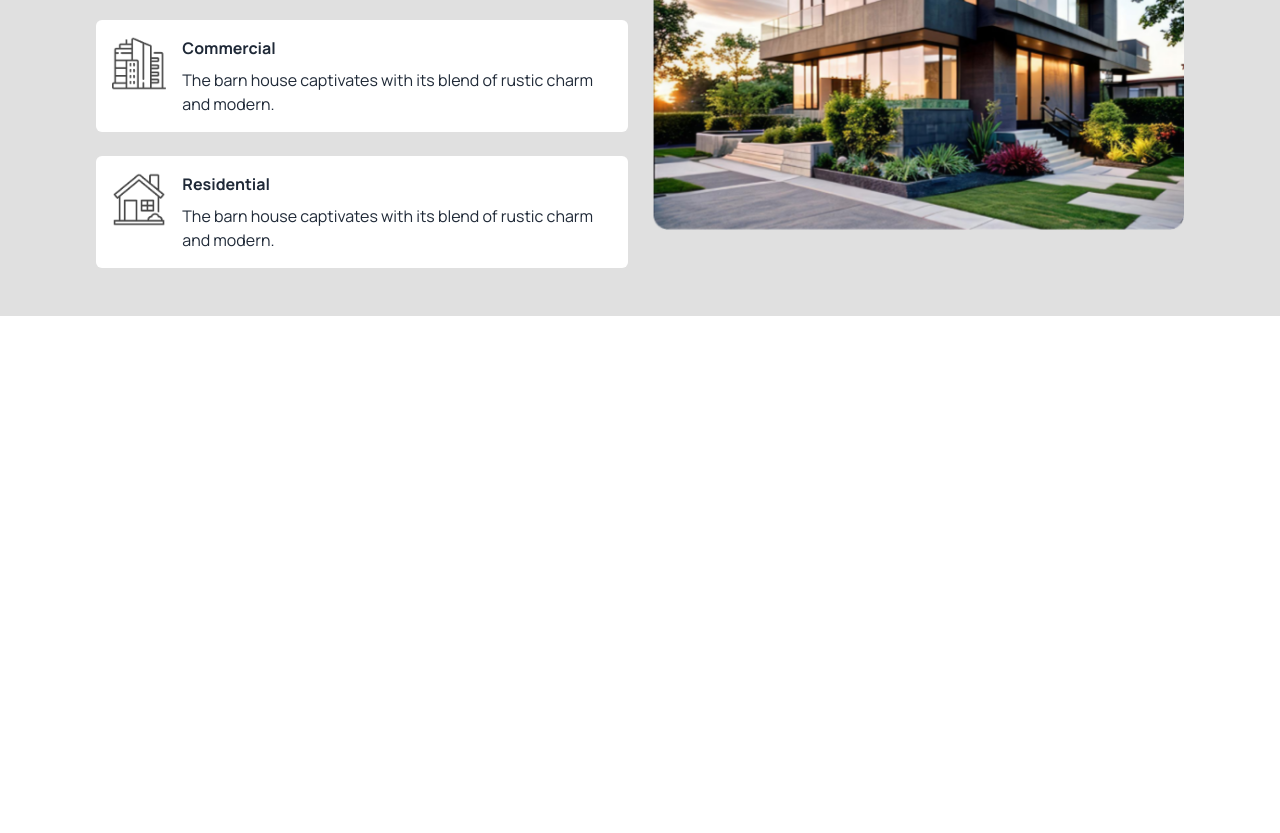
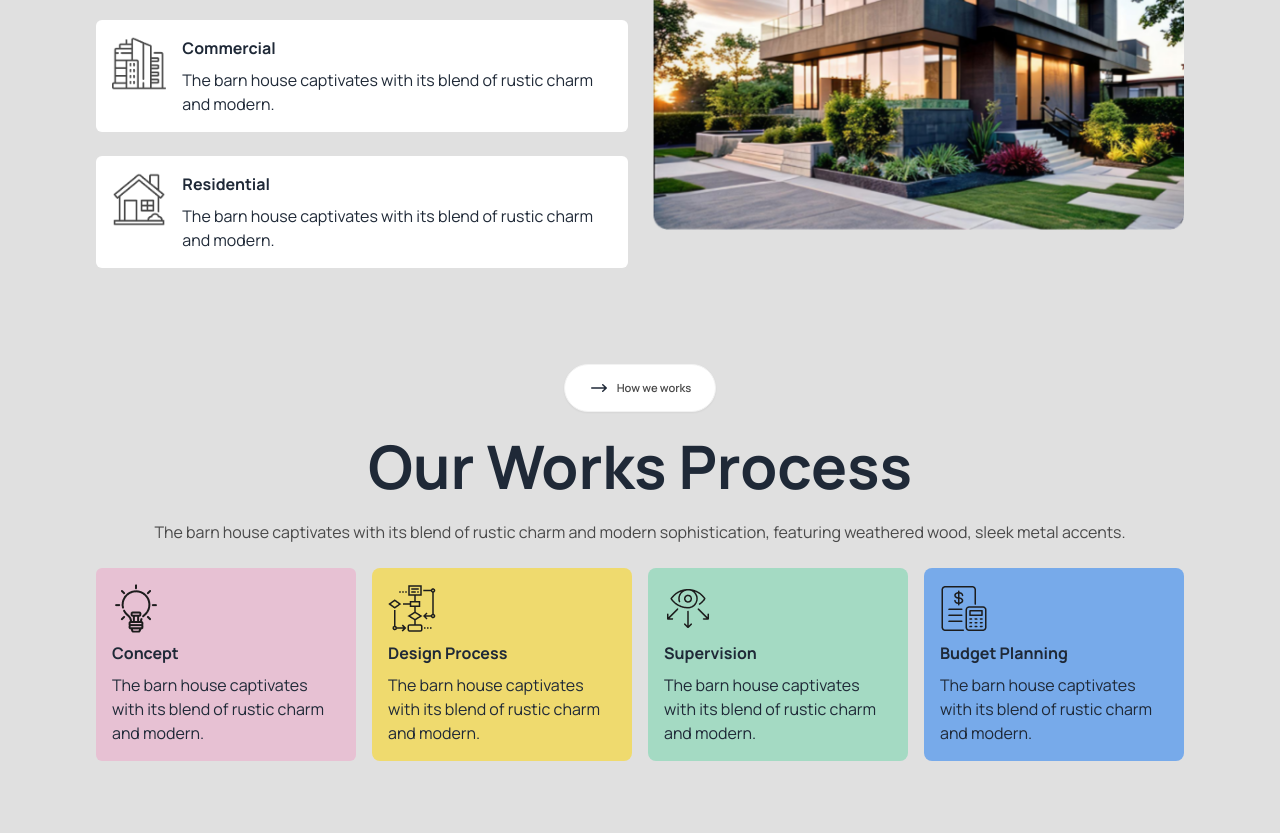
Before and after one commit to ahsanurk/Assignment-3, a plain HTML site: page index.html in a window 1280 px wide. Shown: the part 1233-2066 px from the top of the page. Before the commit the page ends 1549 px from the top, so only its background shows below. Drawn offline with nearby package versions, Linux system fonts and the light colour scheme.

Commit message:
how we works section added

```diff
--- a/index.html
+++ b/index.html
@@ -118,13 +118,17 @@
                 <div class="space-y-6 relative ">
                     <button class="btn bg-white rounded-full px-6 mx-auto lg:mx-0 flex">
                         <svg xmlns="http://www.w3.org/2000/svg" viewBox="0 0 20 20" fill="currentColor" class="size-5">
-                            <path fill-rule="evenodd" d="M2 10a.75.75 0 0 1 .75-.75h12.59l-2.1-1.95a.75.75 0 1 1 1.02-1.1l3.5 3.25a.75.75 0 0 1 0 1.1l-3.5 3.25a.75.75 0 1 1-1.02-1.1l2.1-1.95H2.75A.75.75 0 0 1 2 10Z" clip-rule="evenodd" />
-                          </svg>
+                            <path fill-rule="evenodd"
+                                d="M2 10a.75.75 0 0 1 .75-.75h12.59l-2.1-1.95a.75.75 0 1 1 1.02-1.1l3.5 3.25a.75.75 0 0 1 0 1.1l-3.5 3.25a.75.75 0 1 1-1.02-1.1l2.1-1.95H2.75A.75.75 0 0 1 2 10Z"
+                                clip-rule="evenodd" />
+                        </svg>
 
                         <small class="text-[#494949]">About Us</small>
                     </button>
-                    <h3 class=" text-2xl md:text-4xl lg:text-6xl font-bold text-center lg:text-left">We design thoughtful, liveable spaces</h3>
-                    <p class="text-[#494949] text-center lg:text-left">The barn house captivates with its blend of rustic charm and modern sophistication, featuring
+                    <h3 class=" text-2xl md:text-4xl lg:text-6xl font-bold text-center lg:text-left">We design
+                        thoughtful, liveable spaces</h3>
+                    <p class="text-[#494949] text-center lg:text-left">The barn house captivates with its blend of
+                        rustic charm and modern sophistication, featuring
                         weathered wood, sleek metal accents.</p>
                     <!-- Commercial card -->
                     <div class="bg-white rounded-md flex p-4 gap-4">
@@ -142,6 +146,7 @@
                             <p>The barn house captivates with its blend of rustic charm and modern.</p>
                         </div>
                     </div>
+                    <!-- Vector image for lg device  -->
                     <div class="absolute -top-16 -left-14 border-dashed border-2 border-gray-300 hidden lg:block">
                         <img class="py-4" src="./assets/Vector.png" alt="">
                     </div>
@@ -153,6 +158,57 @@
             </div>
 
         </section>
+        <!-- how we works  -->
+        <section class="container mx-auto px-4 md:px-24 py-12 bg-[#e0e0e0]">
+            <div class="space-y-6">
+                <button class="btn bg-white rounded-full px-6 mx-auto flex">
+                    <svg xmlns="http://www.w3.org/2000/svg" viewBox="0 0 20 20" fill="currentColor" class="size-5">
+                        <path fill-rule="evenodd"
+                            d="M2 10a.75.75 0 0 1 .75-.75h12.59l-2.1-1.95a.75.75 0 1 1 1.02-1.1l3.5 3.25a.75.75 0 0 1 0 1.1l-3.5 3.25a.75.75 0 1 1-1.02-1.1l2.1-1.95H2.75A.75.75 0 0 1 2 10Z"
+                            clip-rule="evenodd" />
+                    </svg>
+                    <small class="text-[#494949]">How we works</small>
+                </button>
+                <h3 class=" text-2xl md:text-4xl lg:text-6xl font-bold text-center">Our Works Process</h3>
+                <p class="text-[#494949] text-center">The barn house captivates with its blend of rustic charm and modern sophistication, featuring weathered wood, sleek metal accents.</p>
+            </div>
+            <!-- How we works cards  -->
+             <div class="grid grid-cols-1 md:grid-cols-2 lg:grid-cols-4 gap-4 py-6">
+                <!-- Card 1  -->
+                <div class="bg-[#E7C1D3] rounded-md p-4">
+                    <div><img src="./assets/concept.png" alt=""></div>
+                    <div>
+                        <h5 class="font-bold my-2">Concept</h5>
+                        <p>The barn house captivates with its blend of rustic charm and modern.</p>
+                    </div>
+                </div>
+                <!-- Card 2  -->
+                <div class="bg-[#EFDA6E] rounded-lg p-4">
+                    <div><img src="./assets/flow-chart.png" alt=""></div>
+                    <div>
+                        <h5 class="font-bold my-2">Design Process</h5>
+                        <p>The barn house captivates with its blend of rustic charm and modern.</p>
+                    </div>
+                </div>
+                <!-- Card 3  -->
+                <div class="bg-[#A4DAC3] rounded-lg p-4">
+                    <div><img src="./assets/vision.png" alt=""></div>
+                    <div>
+                        <h5 class="font-bold my-2">Supervision</h5>
+                        <p>The barn house captivates with its blend of rustic charm and modern.</p>
+                    </div>
+                </div>
+                <!-- Card 4  -->
+                <div class="bg-[#77AAEA] rounded-lg p-4">
+                    <div><img src="./assets/budget-planning.png" alt=""></div>
+                    <div>
+                        <h5 class="font-bold my-2">Budget Planning</h5>
+                        <p>The barn house captivates with its blend of rustic charm and modern.</p>
+                    </div>
+                </div>
+
+             </div>
+        </section>
 
     </main>
 
```
